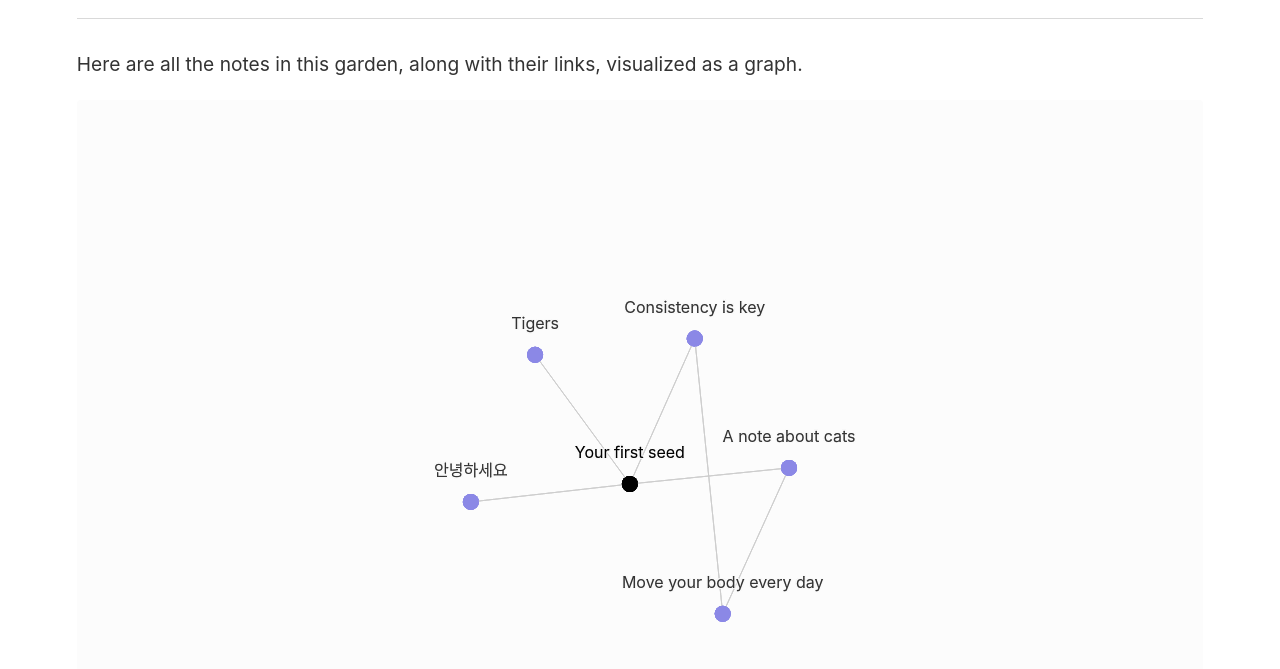
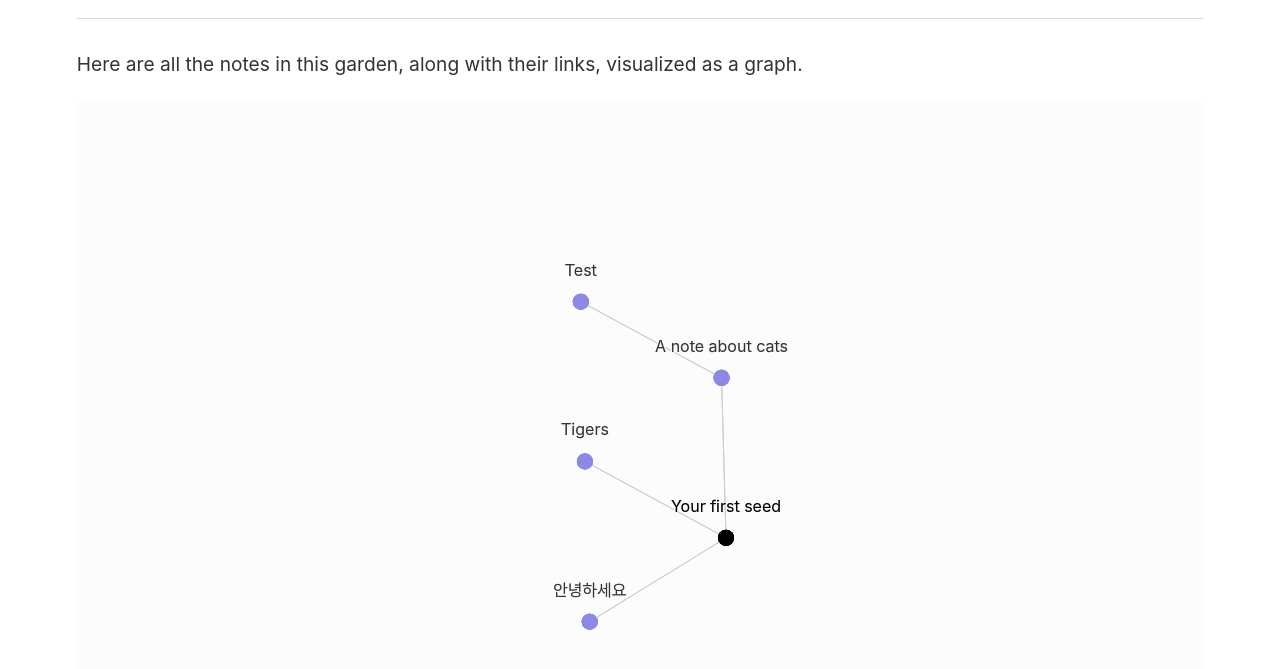
Before and after one commit to JessWDnD/Eobria, a Jekyll site: the page built from _notes/your-first-note.md, in a window 1280 px wide and 900 px high, scrolled down 4995 px. Shown: the top 669 px of the window. Built offline with Jekyll 4.4.1, drawn with Linux system fonts in a browser that asks for light colours; some of the changed text lies outside the part shown.

Commit message:
Test commit for changes

```diff
--- /dev/null
+++ b/_notes/Test.md
@@ -0,0 +1,5 @@
+---
+title: Test
+---
+
+This is my test file
--- a/_notes/animals/cats.md
+++ b/_notes/animals/cats.md
@@ -4,7 +4,7 @@ title: A note about cats
 
 This is a second note with a poem with cats.
 
-Here's a link to a note that explains why it's important to [[move your body every day]].
+Here's a link to a note that explains why it's important to [[Test]].
 
 > I like my pillow, my fancy bed,
 >
--- a/_notes/move your body every day.md
+++ /dev/null
@@ -1,11 +0,0 @@
----
----
-
-Move your body every day. Benefits include:
-
-- Improved sleep quality
-- Less risk of chronic disease
-- Increased productivity
-- Reduced anxiety
-
-The "every day" part is important, because [[consistency]] is key to most things worth doing.
```
Also changed, not shown: _notes/.trash/consistency.md (renamed from _notes/consistency.md), 2 other files.
